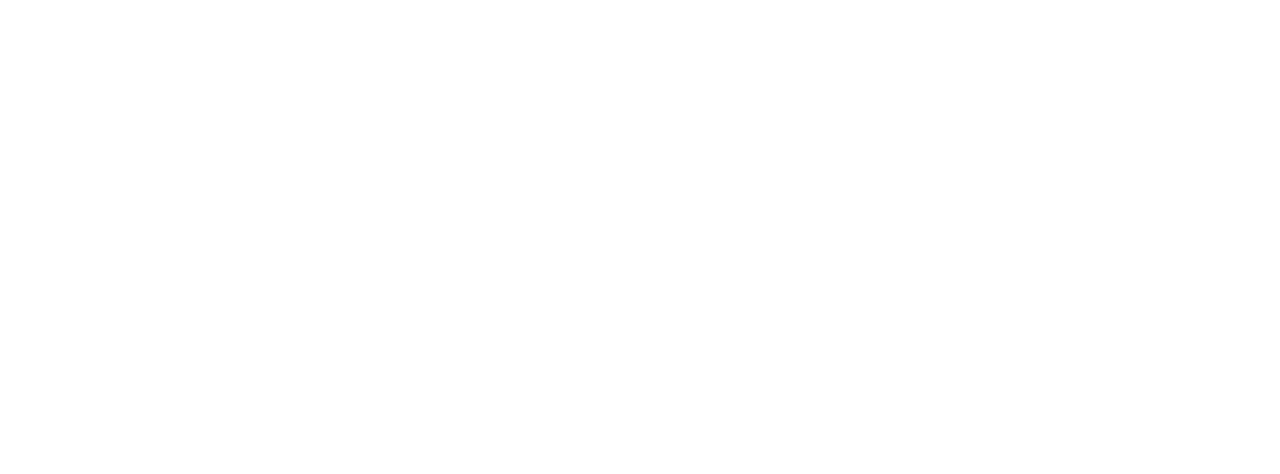
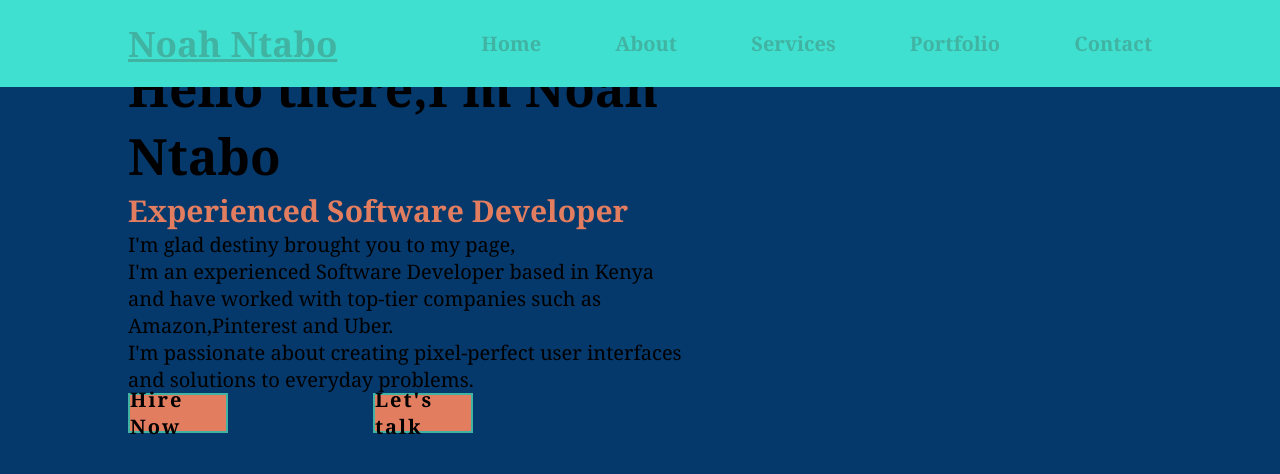
Before and after one commit to NoahNtabo23/Personal-Website, a plain HTML site: page index.html in a window 1280 px wide. Drawn offline with Linux system fonts and the light colour scheme.

Commit message:
HTML and CSS

```diff
--- a/index.html
+++ b/index.html
@@ -4,8 +4,42 @@
     <meta charset="UTF-8">
     <meta name="viewport" content="width=device-width, initial-scale=1.0">
     <title>Personal Website</title>
+    <link rel="stylesheet" href="style.css">
 </head>
 <body>
+    <h1>Noah Ntabo</h1>
+    <header class="header">
+        <a href="#" class="logo">Noah Ntabo</a>
+        <nav class="navbar">
+            <a href="#">Home</a>
+            <a href="#">About</a>
+            <a href="#">Services</a>
+            <a href="#">Portfolio</a>
+            <a href="#">Contact</a>
 
+        </nav>
+
+
+    </header>
+    <section class="home">
+        <div class="home-content">
+         <h1>Hello there,I'm Noah Ntabo</h1>
+        <h3>Experienced Software Developer</h3>
+        <p>I'm glad destiny brought you to my page,<br>I'm an experienced Software Developer based in Kenya<br> and have worked with top-tier companies such as Amazon,Pinterest and Uber.<br>I'm passionate about creating pixel-perfect user interfaces<br> and solutions to everyday problems.</p>
+        <div class="btn-box"><a href="#">Hire Now</a>
+            <a href="#">Let's talk</a></div>
+
+        </div>
+    </section>
+
+
+
+
+
+
+
+
+    <script src="script.js"></script>
 </body>
+
 </html>
--- a/style.css
+++ b/style.css
@@ -0,0 +1,92 @@
+*{
+    margin: 0;
+    padding: 0;
+    box-sizing: border-box;
+    font-family: Georgia, 'Times New Roman', Times, serif;
+}
+body{
+    background-color: #05386B;
+    text-decoration-color: antiquewhite;
+
+}
+.header{
+    position: fixed;
+    top: 0;
+    left: 0;
+    width: 100%;
+    padding: 20px 10%;
+    background-color: turquoise;
+    display: flex;
+    justify-content: space-between;
+    align-items: center;
+    z-index: 100;
+}
+
+.header a:hover{
+    color: #242582;
+}
+
+.logo{
+    font-size: 35px;
+    color:#41B3A3;
+    font-weight: 1000;
+
+}
+ .navbar a {
+    font-size: 20px;
+    color:#41B3A3;
+    text-decoration:#E27D60 ;
+    font-weight: 600;
+    margin-left: 70px;
+ }
+
+ .navbar a:hover{
+    color: #242582;
+ }
+ .home{
+    display: flex;
+    align-items: center;
+    height: 50vh;
+    padding:0 10%;
+ }
+ .home-content{
+
+    max-width: 600px;
+ }
+
+ .home-content h1{
+    font-size: 50px;
+    font-weight: 700;
+ }
+ .home-content h3{
+    font-size: 30px;
+    font-weight: 700;
+    color: #E27D60;
+ }
+ .home-content p{
+    font-size: 20px;
+    font-weight: 200;
+ }
+ .home-content .btn-box{
+    display: flex;
+    justify-content: space-between;
+    width: 345px;
+    height: 40px;
+ }
+ .btn-box a{
+    display: inline-flex;
+    width: 100px;
+    height: 100%;
+    background-color: #41B3A3;
+    border: 2px solid #41B3A3;
+    border: radius 8px;
+    letter-spacing: 2px;
+    text-decoration:none ;
+    justify-content: center;
+    align-items: center;
+    font-weight: 600;
+
+    font-size: 20px;
+    color: black;
+    background-color: #E27D60;
+ }
```
